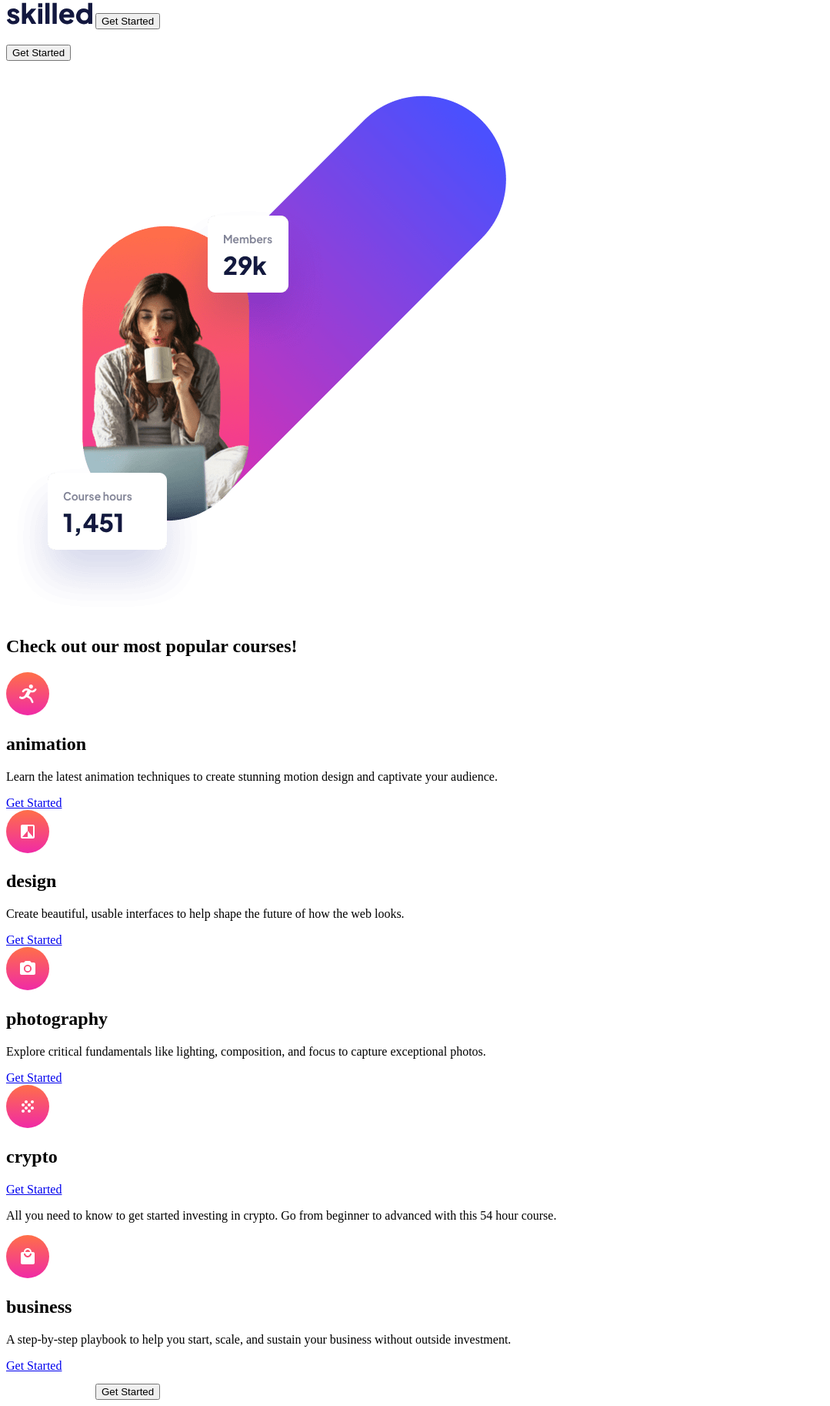
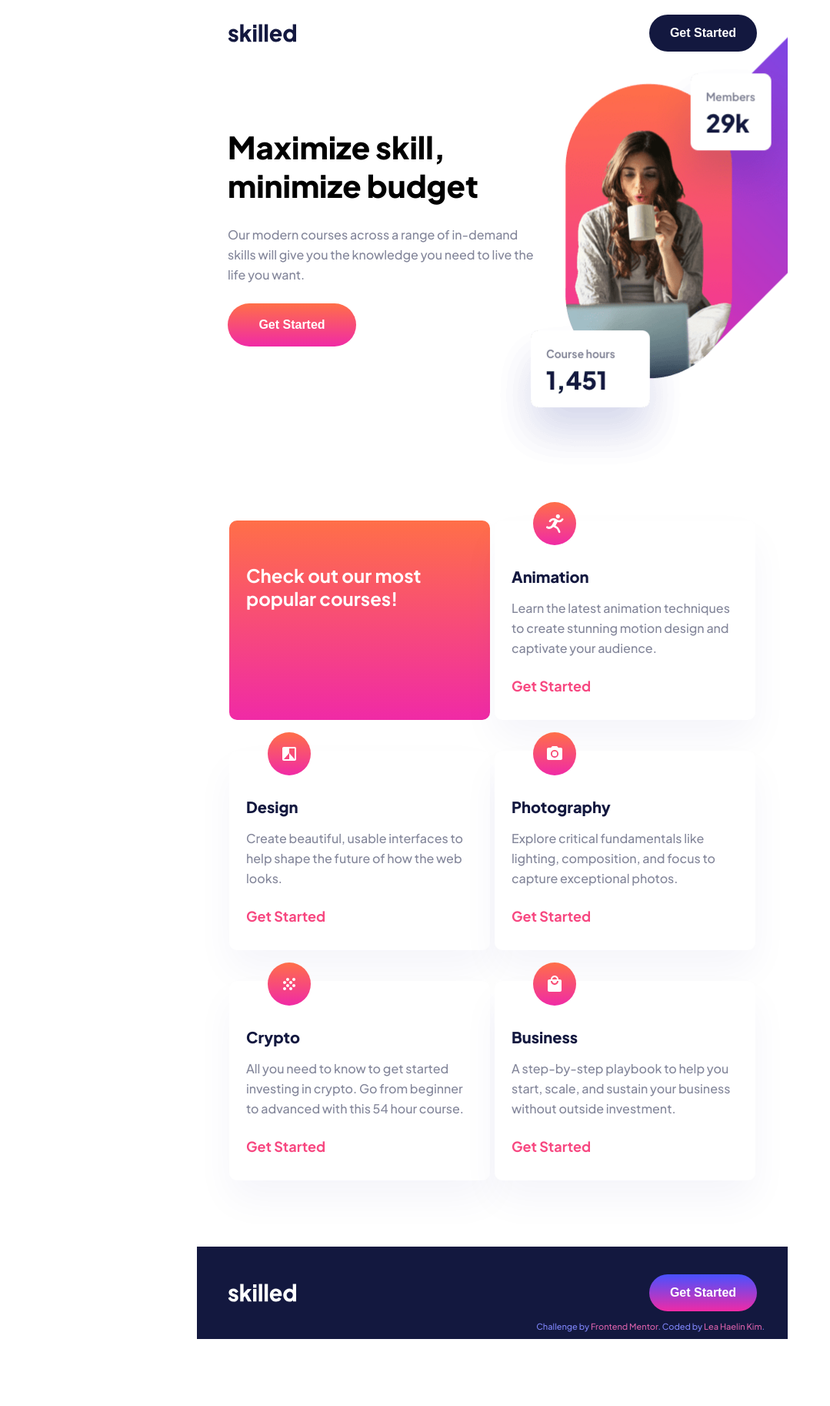
Before and after one commit to LeaHaelin/frontendmentor_e-learning-landing-page, a website: page index.html in a window 1280 px wide. Shown: the part 5-1831 px from the top of the page at 77% size, without its empty margins (0-1079 px from the left). After the commit the page ends 1744 px from the top, so only its background shows below. Drawn offline with Linux system fonts and the light colour scheme.

Commit message:
add styles

```diff
--- a/index.html
+++ b/index.html
@@ -4,6 +4,7 @@
     <meta charset="UTF-8" />
     <meta http-equiv="X-UA-Compatible" content="IE=edge" />
     <meta name="viewport" content="width=device-width, initial-scale=1.0" />
+    <link rel="stylesheet" href="./styles/app.css" />
     <title>Frontend Mentor | Skilled e-learning landing page</title>
   </head>
   <body>
@@ -18,33 +19,21 @@
       </nav>
       <main class="hero">
         <article class="hero__text">
-          <h1 class="hero__title"></h1>
-          <p class="hero__phrase"></p>
+          <h1 class="hero__title">Maximize skill, minimize budget</h1>
+          <p class="hero__phrase">
+            Our modern courses across a range of in-demand skills will give you
+            the knowledge you need to live the life you want.
+          </p>
           <button class="hero__get-started get-started-btn">Get Started</button>
         </article>
-        <picture>
-          <source
-            media="(min-width: 1400px)"
-            srcset="./starter-code/assets/image-hero-desktop.png"
-          />
-          <source
-            media="(min-width: 760px)"
-            srcset="./starter-code/assets/image-hero-tablet.png"
-          />
-          <img
-            src="./starter-code/assets/image-hero-mobile.png"
-            alt="a woman is studying with a mug course hours 1,451 members 29K"
-            class="hero__image"
-          />
-        </picture>
       </main>
       <section class="cards">
-        <div class="cards__card card--color">
-          <h2 class="cards__title title--check">
+        <div class="cards__card cards__card--check">
+          <h2 class="cards__sentence--check">
             Check out our most popular courses!
           </h2>
         </div>
-        <div class="cards__card card--animation">
+        <div class="cards__card cards__card--category card--animation">
           <img
             src="./starter-code/assets/icon-animation.svg"
             alt="icon-animation"
@@ -55,9 +44,9 @@
             Learn the latest animation techniques to create stunning motion
             design and captivate your audience.
           </p>
-          <a href="#" class="cards__get-started">Get Started</a>
+          <a href="#" class="cards__get-started get-started-btn">Get Started</a>
         </div>
-        <div class="cards__card card--design">
+        <div class="cards__card cards__card--category card--design">
           <img
             src="./starter-code/assets/icon-design.svg"
             alt="icon-design"
@@ -68,9 +57,9 @@
             Create beautiful, usable interfaces to help shape the future of how
             the web looks.
           </p>
-          <a href="#" class="cards__get-started">Get Started</a>
+          <a href="#" class="cards__get-started get-started-btn">Get Started</a>
         </div>
-        <div class="cards__card card--photography">
+        <div class="cards__card cards__card--category card--photography">
           <img
             src="./starter-code/assets/icon-photography.svg"
             alt="icon-photography"
@@ -81,22 +70,22 @@
             Explore critical fundamentals like lighting, composition, and focus
             to capture exceptional photos.
           </p>
-          <a href="#" class="cards__get-started">Get Started</a>
+          <a href="#" class="cards__get-started get-started-btn">Get Started</a>
         </div>
-        <div class="cards__card card--crypto">
+        <div class="cards__card cards__card--category card--crypto">
           <img
             src="./starter-code/assets/icon-crypto.svg"
             alt="icon-crypto"
             class="cards__icon"
           />
           <h2 class="cards__title title--crypto">crypto</h2>
-          <a href="#" class="cards__get-started">Get Started</a>
+          <p class="cards__phrase phrase--crypto">
+            All you need to know to get started investing in crypto. Go from
+            beginner to advanced with this 54 hour course.
+          </p>
+          <a href="#" class="cards__get-started get-started-btn">Get Started</a>
         </div>
-        <p class="cards__phrase phrase--crypto">
-          All you need to know to get started investing in crypto. Go from
-          beginner to advanced with this 54 hour course.
-        </p>
-        <div class="cards__card card--business">
+        <div class="cards__card cards__card--category card--business">
           <img
             src="./starter-code/assets/icon-business.svg"
             alt="icon-business"
@@ -107,7 +96,7 @@
             A step-by-step playbook to help you start, scale, and sustain your
             business without outside investment.
           </p>
-          <a href="#" class="cards__get-started">Get Started</a>
+          <a href="#" class="cards__get-started get-started-btn">Get Started</a>
         </div>
       </section>
       <footer class="footer-box">
@@ -118,7 +107,7 @@
         />
         <button class="footer__get-started get-started-btn">Get Started</button>
       </footer>
-      <!-- <div class="attribution">
+      <div class="attribution">
         Challenge by
         <a
           class="att-a"
@@ -131,7 +120,7 @@
           href="https://github.com/LeaHaelin/Frontend-Mentor-Challenges"
           >Lea Haelin Kim</a
         >.
-      </div> -->
+      </div>
     </div>
   </body>
 </html>
--- /dev/null
+++ b/package.json
@@ -0,0 +1,5 @@
+{
+  "dependencies": {
+    "sass": "^1.53.0"
+  }
+}
--- /dev/null
+++ b/styles/__cards.scss
@@ -0,0 +1,101 @@
+.cards{
+    margin: 0 16px;
+}
+
+
+.cards__card--check{
+    height: 120px;
+    background: linear-gradient(180deg, #FF6F48 0%, #F02AA6 100%);
+    padding: 24px 28px;
+    border-radius: 10px;
+}
+
+.title--check{
+    font-weight: 800;
+    font-size: 24px;
+    line-height: 32px;
+}
+
+.cards__sentence--check{
+    color: #ffffff;
+}
+
+.cards__card--category{
+    border-radius: 10px;
+    width: 343px;
+    height: 259px;
+    background: #FFFFFF;
+    box-shadow: 0px 25px 50px rgba(6, 22, 141, 0.0442381);
+    padding: 0 28px;
+    margin-top: 40px;
+}
+
+.cards__icon{
+    width: 56px;
+    height: 56px;
+    position: relative;
+    top: -24px;
+    left: 28px;
+}
+
+.cards__title{
+    color: #13183F;
+    font-weight: 800;
+    font-size: 20px;
+    text-transform: capitalize;
+}
+
+.cards__phrase{
+    font-weight: 500;
+    font-size: 16px;
+    line-height: 26px;
+    color: #83869A;
+    margin: 16px 0px 24px 0;
+}
+
+.cards__get-started{
+    font-weight: 700;
+    font-size: 18px;
+    text-decoration: none;
+    color: #F74780;
+}
+
+.cards__get-started:hover{
+    color: #FFA7C3;
+}
+
+@media(min-width: 768px){
+ .cards{
+    margin: 0 39px;
+    display: flex;
+    flex-direction: row;
+    justify-content: space-around;
+    flex-wrap: wrap;
+ }
+
+ .cards__card{
+    width: 339px;
+    height: 259px;
+    padding: 0 22px;
+    border: none;
+ }
+ .cards__card--check{
+    margin-top: 40px;
+ }
+
+ .cards__sentence--check{
+    margin-top: 56px;
+    font-size: 24px;
+ }
+
+}
+
+@media(min-width:1400px){
+    .cards{
+        margin: 0 165px;
+        display: flex;
+        flex-direction: row;
+        justify-content: space-around;
+        flex-wrap: wrap;
+     }
+}
--- /dev/null
+++ b/styles/__footer.scss
@@ -0,0 +1,71 @@
+.footer-box{
+    display: flex;
+    justify-content: space-between;
+    align-items: center;
+    margin-top: 80px;
+    padding: 36px 16px;
+    background-color: #13183F;
+}
+
+
+.footer__logo{
+    width: 89px;
+}
+
+.footer__get-started{
+    width: 140px;
+    height: 48px;
+    background: linear-gradient(180deg, #4851FF 0%, #F02AA6 100%);
+    border-radius: 28px;
+    border: none;
+    font-weight: 700;
+    font-size: 16px;
+    color: #FFFFFF;
+}
+
+
+.footer__get-started:hover{
+    background: linear-gradient(0deg, rgba(255, 255, 255, 0.5), rgba(255, 255, 255, 0.5)), linear-gradient(180deg, #4851FF -54.32%, #F02AA6 100%);
+}
+
+.attribution{
+    font-weight: 400;
+    color: #7d83f6;
+    font-size: 11px;
+    position: absolute;
+    bottom: 10px;
+    right: 30px;
+}
+
+.att-a{
+    color: #d660a9;
+    text-decoration: none;
+}
+
+@media(min-width: 768px){
+    .footer-box{
+        padding: 36px 40px;
+        margin-top: 86px;
+        width: auto;
+    }
+}
+
+@media(min-width:1400px){
+    .footer-box{
+        padding: 37px 165px;
+        margin-top: 140px;
+    }
+
+    .footer__logo{
+        width: 114px;
+    }
+
+    .footer__get-started{
+        width: 167px;
+        height: 56px;
+    }
+
+    .attribution{
+        margin-right: 150px;
+    }
+}
--- /dev/null
+++ b/styles/__hero.scss
@@ -0,0 +1,89 @@
+.hero{
+    min-height: 736px;
+}
+
+.hero__text{
+    margin: 0;
+    text-align: start;
+    padding-top: 38px;
+    max-width: 350px;
+}
+
+.hero__title{
+    font-weight: 800;
+    font-size: 40px;
+    line-height: 50.4px;
+}
+
+.hero__phrase{
+    font-weight: 500;
+    font-size: 16px;
+    line-height: 26px;
+    color: #83869A;
+    margin-top: 26px;
+}
+
+.hero__get-started{
+    width: 167px;
+    height: 56px;
+    border: none;
+    background: linear-gradient(180deg, #FF6F48 0%, #F02AA6 100%);
+    border-radius: 31.5px;
+    color: #ffffff;
+    font-weight: 700;
+    font-size: 16px;
+    margin-top: 24px;
+}
+
+.hero__get-started:hover{
+    background: linear-gradient(0deg, rgba(255, 255, 255, 0.5), rgba(255, 255, 255, 0.5)), linear-gradient(180deg, #FF6F48 0%, #F02AA6 100%);
+}
+
+
+@media(min-width: 768px){
+    .hero{
+        margin: 0 0 0 40px;
+        min-height: 569px;
+    }
+
+    .hero__text{
+        padding-top: 99px;
+        margin: 0;
+        max-width: 400px;
+    }
+
+    .hero__phrase{
+        margin-top: 25px;
+    }
+}
+
+@media(min-width:1400px){
+    .hero{
+        margin: 0 0 0 165px;
+        min-height: 757px;
+    }
+
+    .hero__text{
+        max-width: 457px;
+         padding-top: 172px;
+    }
+
+    .hero__title{
+        font-size: 56px;
+        line-height: 70.56px;
+    }
+
+    .hero__phrase{
+        font-weight: 500;
+        font-size: 18px;
+        line-height: 28px;
+        margin: 29px 12px 0px 0px;
+
+    }
+
+    .hero__get-started{
+        height: 63px;
+        font-size: 18px;
+        margin-top: 40px;
+    }
+}
--- /dev/null
+++ b/styles/__navbar.scss
@@ -0,0 +1,49 @@
+.navbar{
+    display: flex;
+    justify-content: space-between;
+    align-items: center;
+    margin: 16px 16px 0;
+
+}
+
+.navbar__logo{
+    width: 89px;
+}
+
+
+.navbar__get-started{
+    width: 140px;
+    height: 48px;
+    background: #13183F;
+    border-radius: 28px;
+    font-weight: 700;
+    font-size: 16px;
+    color: #ffffff;
+    border: none;
+}
+
+.navbar__get-started:hover{
+    background-color: #666CA3;
+}
+
+@media(min-width: 768px){
+    .navbar{
+        margin: 24px 40px 0;
+    }
+}
+
+@media(min-width: 1400px){
+    .navbar{
+        margin: 0 auto;
+        padding: 24px 165px 0;
+    }
+
+    .navbar__logo{
+        width: 111.17px;
+    }
+
+    .navbar__get-started{
+        width: 167px;
+        height: 56px;
+    }
+}
--- /dev/null
+++ b/styles/app.scss
@@ -0,0 +1,53 @@
+@import "./_navbar";
+@import "./_hero";
+@import "./_cards";
+@import "./_footer";
+// font
+@import url('https://fonts.googleapis.com/css2?family=Plus+Jakarta+Sans:wght@500;700;800&display=swap');
+// /* font-family: 'Plus Jakarta Sans', sans-serif; */
+
+
+
+
+*{
+    padding: 0;
+    margin: 0;
+    box-sizing: border-box;
+}
+
+.container{
+    font-family: 'Plus Jakarta Sans', sans-serif;
+    max-width: 375px;
+    margin: 0 auto;
+    background: linear-gradient(180deg, #FFFFFF 0%, #F0F1FF 100%);
+    position: relative;
+    background-image: url(/starter-code/assets/image-hero-mobile.png);
+    background-repeat: no-repeat;
+    background-position: 50% 18%;
+
+}
+
+.get-started-btn:hover{
+    cursor: pointer;
+}
+
+@media(min-width: 768px){
+    .container{
+        max-width: 768px;
+        background: linear-gradient(180deg, #FFFFFF 0%, #F0F1FF 100%);
+        background-image: url(/starter-code/assets/image-hero-tablet.png);
+        background-repeat: no-repeat;
+        background-position: 520% -12.5%;
+    }
+}
+
+@media(min-width:1400px){
+    .container{
+        max-width: 1440px;
+        padding: 0;
+        background: linear-gradient(180deg, #FFFFFF 0%, #F0F1FF 100%);
+        background-image: url(/starter-code/assets/image-hero-desktop.png);
+        background-repeat: no-repeat;
+        background-position: 190% -20%;
+    }
+}
```
Also changed, not shown: styles/app.css (added), 2 other files.
